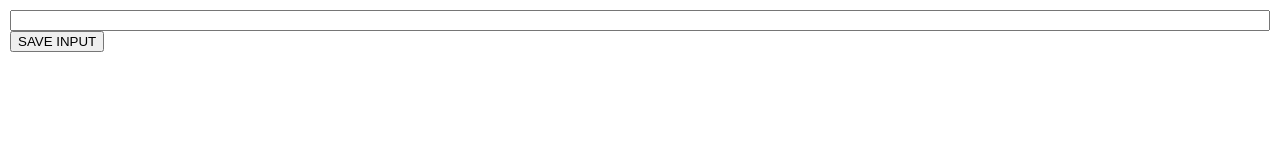
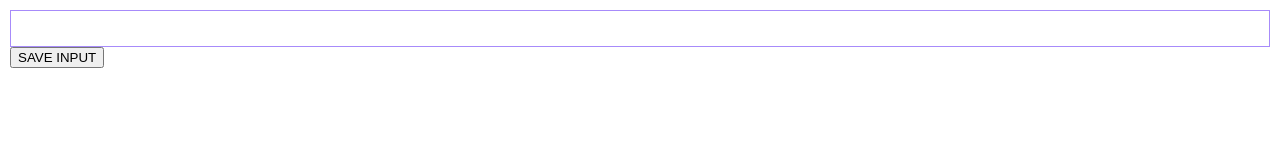
Before and after one commit to horsemaker/lead-tracker, a plain HTML site: page index.html in a window 1280 px wide. Drawn offline with Linux system fonts and the light colour scheme.

Commit message:
style: input

```diff
--- a/index.css
+++ b/index.css
@@ -8,5 +8,10 @@ input {
   width: 100%;
   padding-left: 10px;
   padding-right: 10px;
+  padding-bottom: 10px;
+  padding-top: 10px;
   box-sizing: border-box;
+  border: 1px solid #a78bfa;
 }
+
+/* color -> Purple 400 -> #A78BFA */
```
